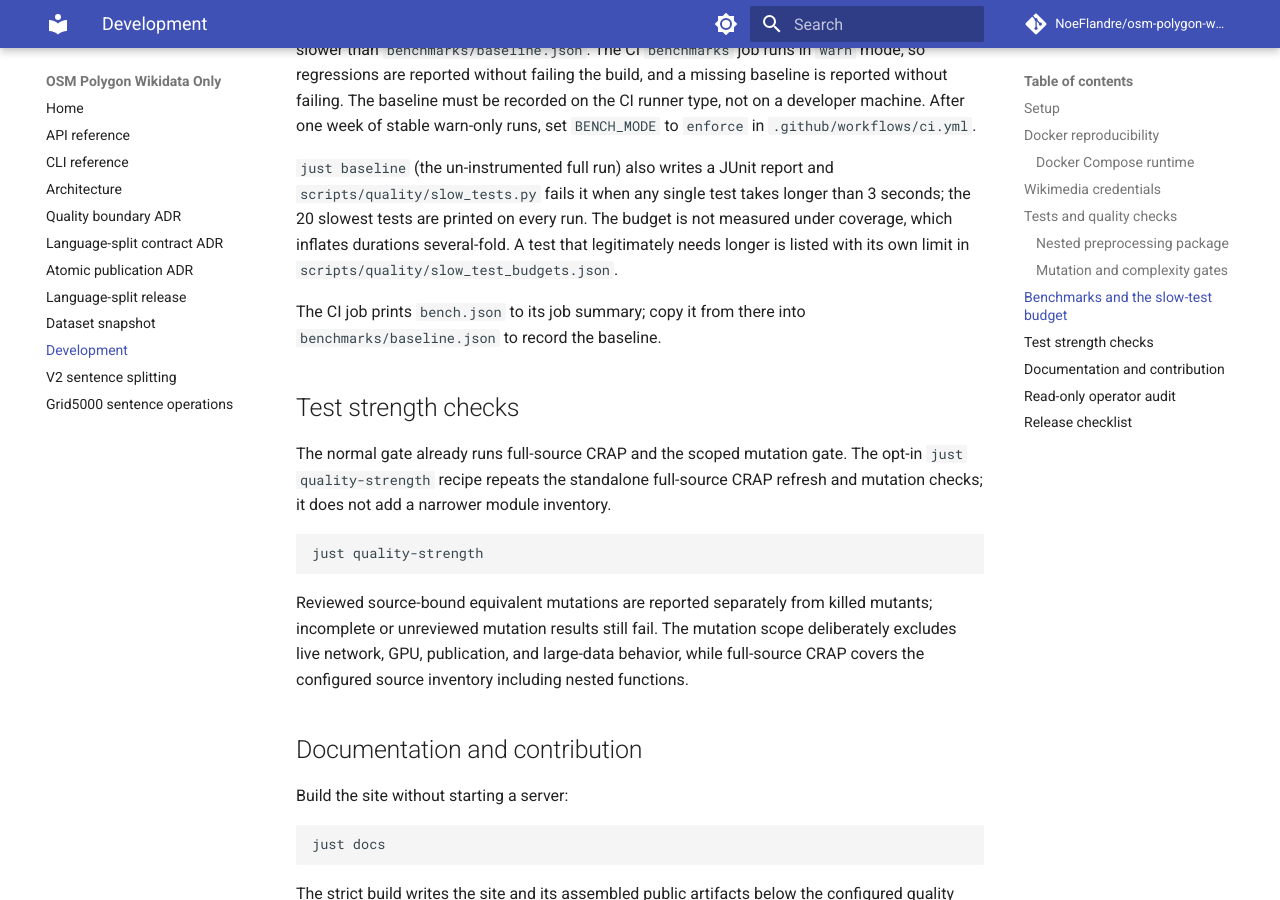
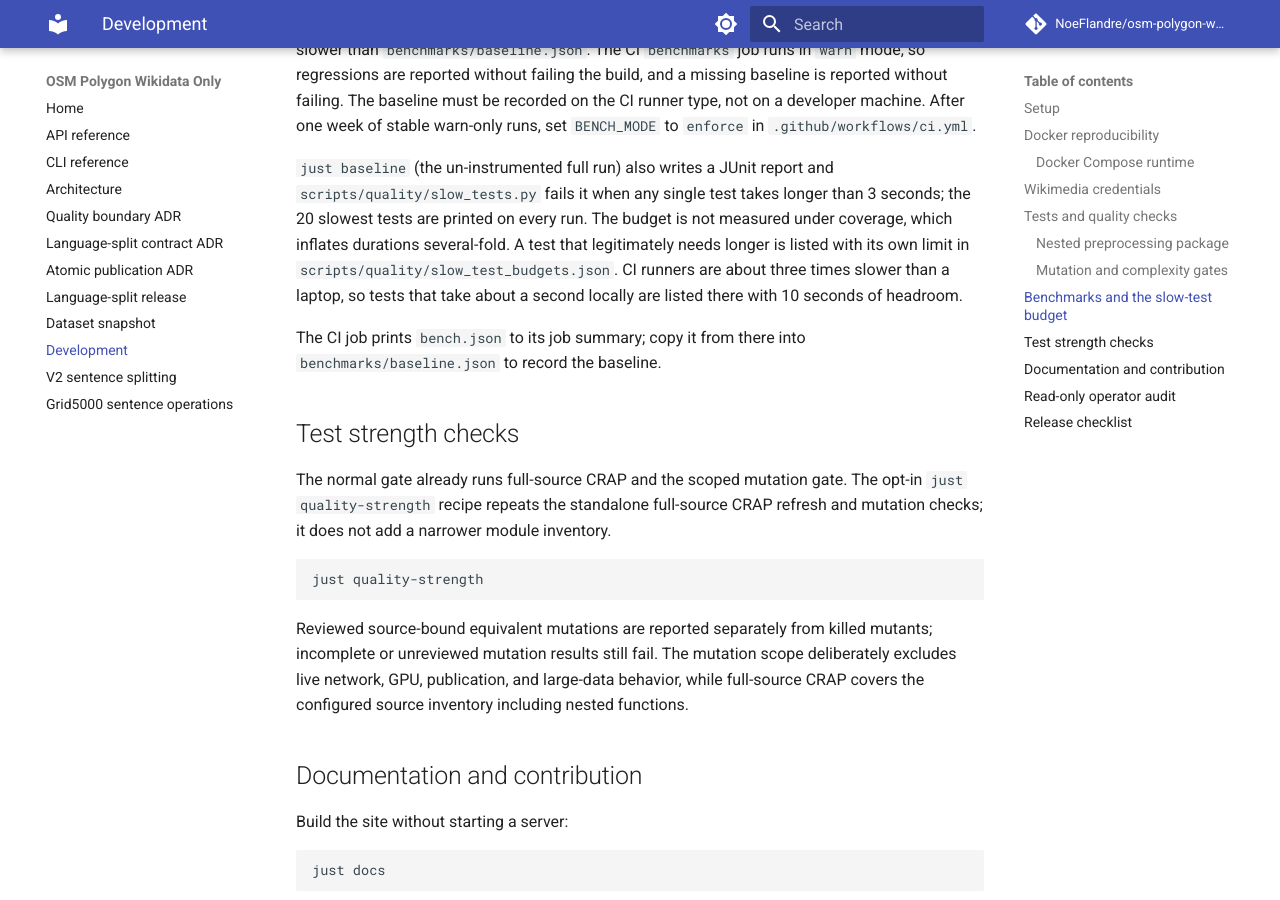
Before and after one commit to NoeFlandre/osm-polygon-wikidata-only, an MkDocs documentation site: the page built from docs/development.md, in a window 1280 px wide and 900 px high, scrolled down 6634 px. Built offline with MkDocs 1.6.1 and Material for MkDocs 9.7.7, drawn with Linux system fonts in a browser that asks for light colours; comment, search, counter and statistics services are not loaded.

Commit message:
ci: give the slowest known tests explicit budgets for slower CI runners (#125)
Co-Authored-By: Claude Sonnet 5.5 <noreply@anthropic.com>
Claude-Session: https://claude.ai/code/session_01MfH4yX2WkPhwjRtHeXUSk7

```diff
--- a/docs/development.md
+++ b/docs/development.md
@@ -329,7 +329,9 @@ warn-only runs, set `BENCH_MODE` to `enforce` in `.github/workflows/ci.yml`.
 3 seconds; the 20 slowest tests are printed on every run. The budget is not
 measured under coverage, which inflates durations several-fold. A test that
 legitimately needs longer is listed with its own limit in
-`scripts/quality/slow_test_budgets.json`.
+`scripts/quality/slow_test_budgets.json`. CI runners are about three times
+slower than a laptop, so tests that take about a second locally are listed there
+with 10 seconds of headroom.
 
 The CI job prints `bench.json` to its job summary; copy it from there into
 `benchmarks/baseline.json` to record the baseline.
```
Also changed, not shown: 1 other file.
